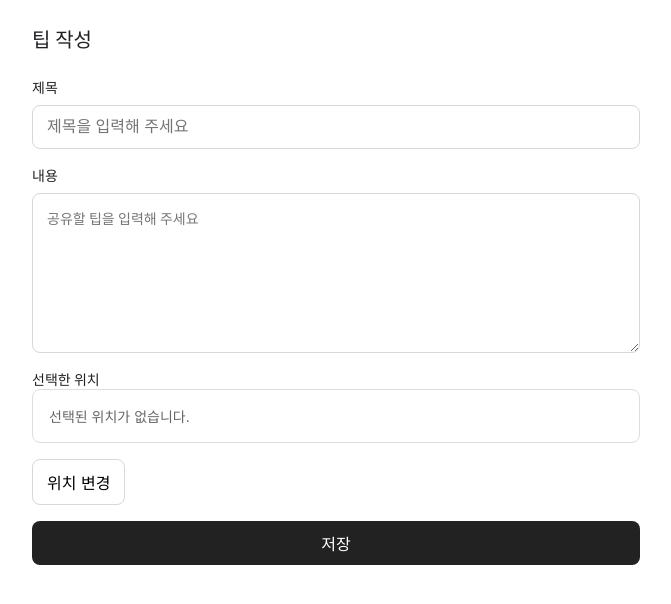
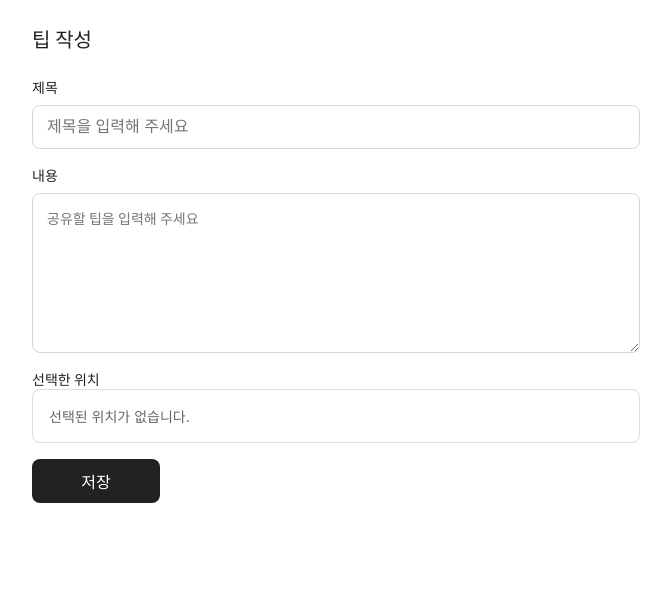
Before and after one commit to 2026-Sinchonthon/Team3-Frontend, a React (Vite) app: page /editor in a window 1280 px wide. Shown: the top 604 px of the page, without its empty margins (304-975 px from the left). Built offline with nearby package versions, Linux system fonts and the light colour scheme; the HTML template or start-up script is replaced by a standard one.

Commit message:
refactor: simplify editor actions

```diff
--- a/src/page/Editor/Editor.jsx
+++ b/src/page/Editor/Editor.jsx
@@ -65,16 +65,9 @@ const LocationDetail = styled.p`
   font-size: 0.875rem;
 `;
 
-const LocationButton = styled.button`
+const SaveButton = styled.button`
   justify-self: start;
-  padding: 0.625rem 0.875rem;
-  border: 0.0625rem solid #d7d7d7;
-  border-radius: 0.5rem;
-  background: #fff;
-  cursor: pointer;
-`;
-
-const SaveButton = styled.button`
+  width: 8rem;
   height: 2.75rem;
   border: 0;
   border-radius: 0.5rem;
@@ -175,9 +168,6 @@ export default function Editor() {
           </LocationBox>
         </div>
 
-        <LocationButton type="button" onClick={() => navigate("/search")}>
-          위치 변경
-        </LocationButton>
         <SaveButton type="submit" disabled={isSaving}>
           저장
         </SaveButton>
```
